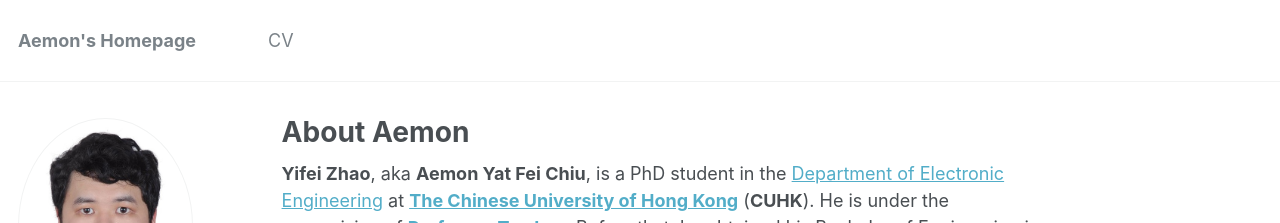
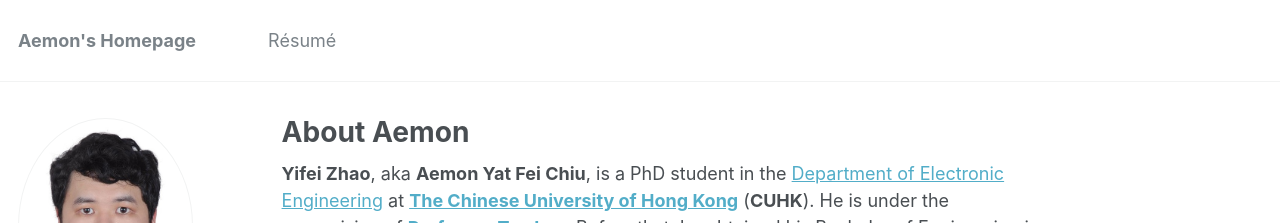
Before and after one commit to aemonyfchiu/aemonyfchiu.github.io, a Jekyll site: the page built from _pages/about.md, in a window 1280 px wide and 1055 px high. Shown: the top 223 px of the window. Built offline with Jekyll 4.4.1, drawn with Linux system fonts in a browser that asks for light colours.

Commit message:
Update navigation.yml

```diff
--- a/_data/navigation.yml
+++ b/_data/navigation.yml
@@ -15,8 +15,8 @@ main:
   # - title: "Blog Posts"
   #   url: /year-archive/
 
-  - title: "CV"
-    url: /cv/
+  - title: "Résumé"
+    url: /résumé/
 
   # - title: "Guide"
   #   url: /markdown/
```
